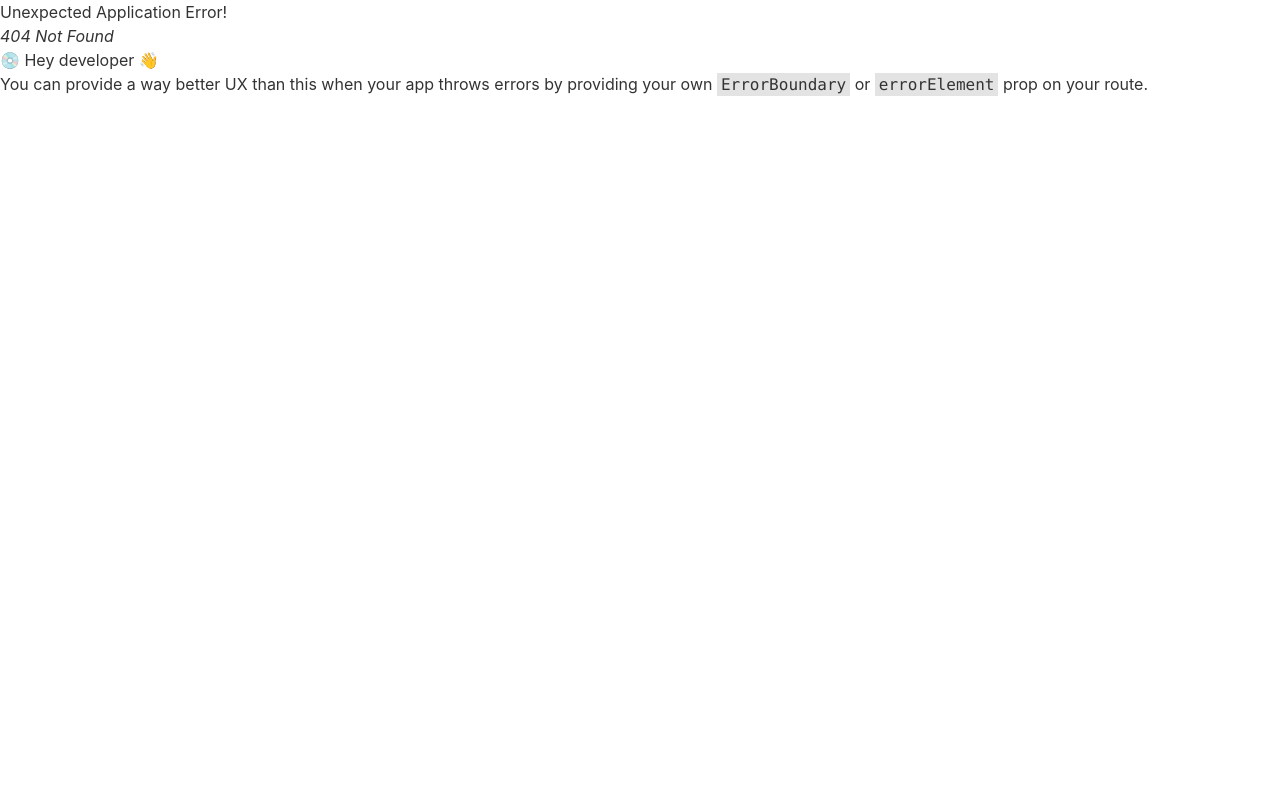
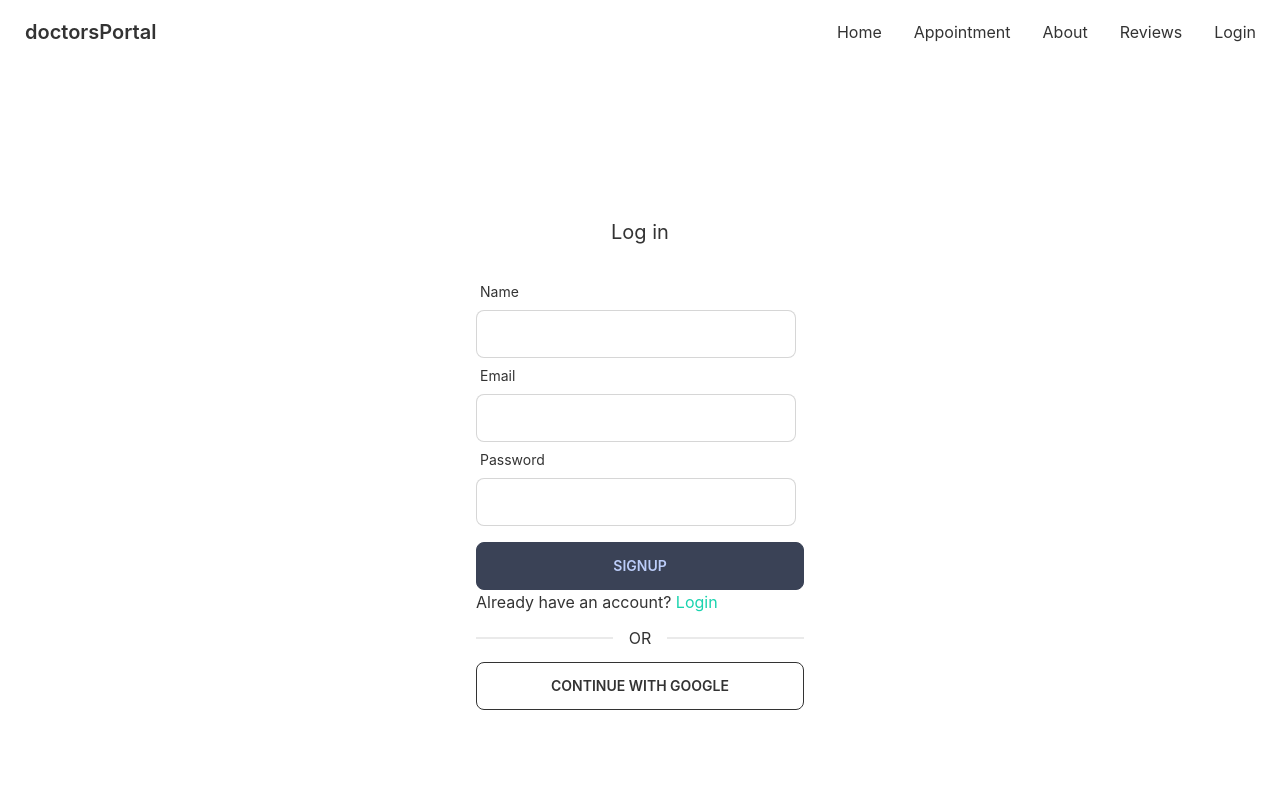
Before and after one commit to SynysterRudro/doctors-portal, a React (Create React App) app: page /signup in a window 1280 px wide. Before the commit this address had no page. Shown: the top 800 px of the page. Built offline with nearby package versions, Linux system fonts and the light colour scheme.

Commit message:
login and signup page design completed

```diff
--- a/package.json
+++ b/package.json
@@ -8,9 +8,11 @@
     "@testing-library/user-event": "^13.5.0",
     "daisyui": "^2.39.1",
     "date-fns": "^2.29.3",
+    "firebase": "^9.14.0",
     "react": "^18.2.0",
     "react-day-picker": "^8.3.6",
     "react-dom": "^18.2.0",
+    "react-hook-form": "^7.39.3",
     "react-router-dom": "^6.4.3",
     "react-scripts": "5.0.1",
     "web-vitals": "^2.1.4"
--- a/src/Pages/Login/Login.js
+++ b/src/Pages/Login/Login.js
@@ -1,9 +1,51 @@
-import React from 'react';
+import React, { useState } from 'react';
+import { useForm } from "react-hook-form";
+import { Link } from 'react-router-dom';
+
 
 const Login = () => {
+    const { register, formState: { errors }, handleSubmit } = useForm();
+    const handleLogin = data => {
+        console.log(data);
+    }
+
     return (
-        <div>
-            <h2>this is login</h2>
+        <div className='h-[800px] flex justify-center items-center'>
+            <div className='w-96 p-7'>
+                <h2 className='text-xl text-center mb-7'>Log in</h2>
+
+                <form onSubmit={handleSubmit(handleLogin)}>
+
+
+                    <div className="form-control w-full max-w-xs">
+                        <label className="label">
+                            <span className="label-text">Email</span>
+                        </label>
+                        <input type="email" className="input input-bordered w-full max-w-xs" {...register("email", { required: "email address is required" })} />
+                        {errors.email && <p className='text-red-600'>{errors.email?.message}</p>}
+                    </div>
+                    <div className="form-control w-full max-w-xs">
+                        <label className="label">
+                            <span className="label-text">Password</span>
+                        </label>
+                        <input type="password" className="input input-bordered w-full max-w-xs" {...register("password", { required: "password address is required", minLength: { value: 6, message: 'password must be 6 characters or more' } })} />
+                        {errors.password && <p className='text-red-600'>{errors.password?.message}</p>}
+
+                        <label className="label">
+                            <span className="label-text">Forget password?</span>
+                        </label>
+
+                    </div>
+
+
+                    <input type="submit" className='btn btn-accent w-full' value='login' />
+                </form>
+
+                <p>New to Doctors Portal? <Link className='text-secondary' to='/signup'>Create new account</Link></p>
+
+                <div className="divider">OR</div>
+                <button className='uppercase btn btn-outline w-full'>Continue with google</button>
+            </div>
         </div>
     );
 };
--- /dev/null
+++ b/src/Pages/Signup/Signup.js
@@ -0,0 +1,55 @@
+import React from 'react';
+import { useForm } from 'react-hook-form';
+import { Link } from 'react-router-dom';
+
+const Signup = () => {
+    const { register, handleSubmit, formState: { errors } } = useForm();
+    const handleSignUp = data => {
+        console.log(data);
+        console.log(errors);
+    }
+    return (
+
+        <div className='h-[800px] flex justify-center items-center'>
+            <div className='w-96 p-7'>
+                <h2 className='text-xl text-center mb-7'>Log in</h2>
+
+                <form onSubmit={handleSubmit(handleSignUp)}>
+
+
+                    <div className="form-control w-full max-w-xs">
+                        <label className="label">
+                            <span className="label-text">Name</span>
+                        </label>
+                        <input type="text" {...register("name", { required: 'name is required' })} className="input input-bordered w-full max-w-xs" />
+                        {errors.name && <p className='text-red-600'>{errors.name.message}</p>}
+                    </div>
+                    <div className="form-control w-full max-w-xs">
+                        <label className="label">
+                            <span className="label-text">Email</span>
+                        </label>
+                        <input type="email" {...register("email", { required: "email is required" })} className="input input-bordered w-full max-w-xs" />
+                        {errors.email && <p className='text-red-600'>{errors.email.message}</p>}
+                    </div>
+                    <div className="form-control w-full max-w-xs">
+                        <label className="label">
+                            <span className="label-text">Password</span>
+                        </label>
+                        <input type="password" {...register("password", { required: "Password is required", minLength: { value: 6, message: 'password must be 6 characters or more' } })} className="input input-bordered w-full max-w-xs" />
+                        {errors.password && <p className='text-red-600'>{errors.password.message} </p>}
+                    </div>
+
+
+                    <input type="submit" className='btn btn-accent w-full mt-4' value='signup' />
+                </form>
+
+                <p>Already have an account? <Link className='text-secondary' to='/login'>Login</Link></p>
+
+                <div className="divider">OR</div>
+                <button className='uppercase btn btn-outline w-full'>Continue with google</button>
+            </div>
+        </div>
+    );
+};
+
+export default Signup;
--- a/src/Routes/Routes/Routes.js
+++ b/src/Routes/Routes/Routes.js
@@ -3,6 +3,7 @@ import Main from "../../Layouts/Main";
 import Appointment from "../../Pages/Appointment/Appointment/Appointment";
 import Home from "../../Pages/Home/Home/Home";
 import Login from "../../Pages/Login/Login";
+import Signup from "../../Pages/Signup/Signup";
 
 export const router = createBrowserRouter([
     {
@@ -18,6 +19,10 @@ export const router = createBrowserRouter([
                 element: <Login></Login>
             },
             {
+                path: '/signup',
+                element: <Signup></Signup>
+            },
+            {
                 path: '/appointment',
                 element: <Appointment></Appointment>
             }
--- /dev/null
+++ b/src/firebase/firebase.config.js
@@ -0,0 +1,17 @@
+// Import the functions you need from the SDKs you need
+import { initializeApp } from "firebase/app";
+// TODO: Add SDKs for Firebase products that you want to use
+// https://firebase.google.com/docs/web/setup#available-libraries
+
+// Your web app's Firebase configuration
+const firebaseConfig = {
+    apiKey: process.env.REACT_APP_apiKey,
+    authDomain: process.env.REACT_APP_authDomain,
+    projectId: process.env.REACT_APP_projectId,
+    storageBucket: process.env.REACT_APP_storageBucket,
+    messagingSenderId: process.env.REACT_APP_messagingSenderId,
+    appId: process.env.REACT_APP_appId,
+};
+
+// Initialize Firebase
+export const app = initializeApp(firebaseConfig);
```
Also changed, not shown: 1 other file (tests, documents, lock files or other folders).
